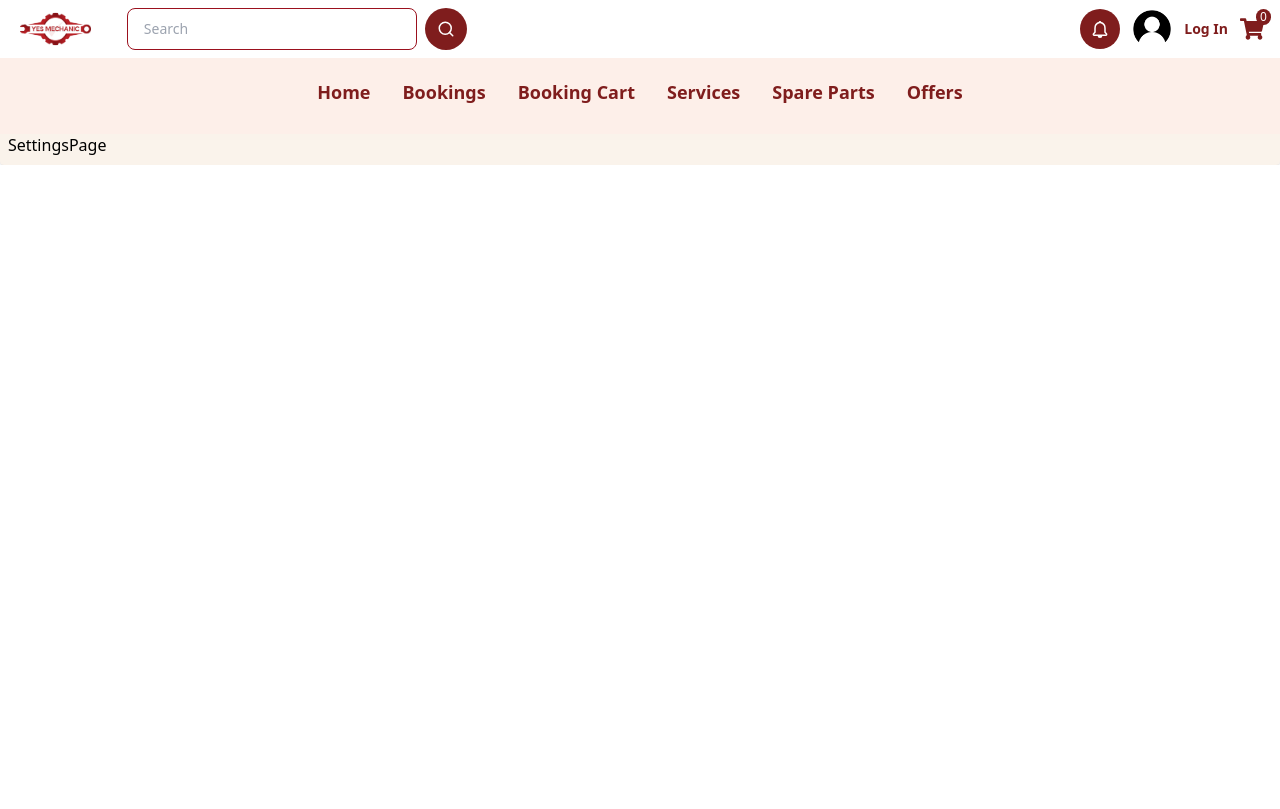
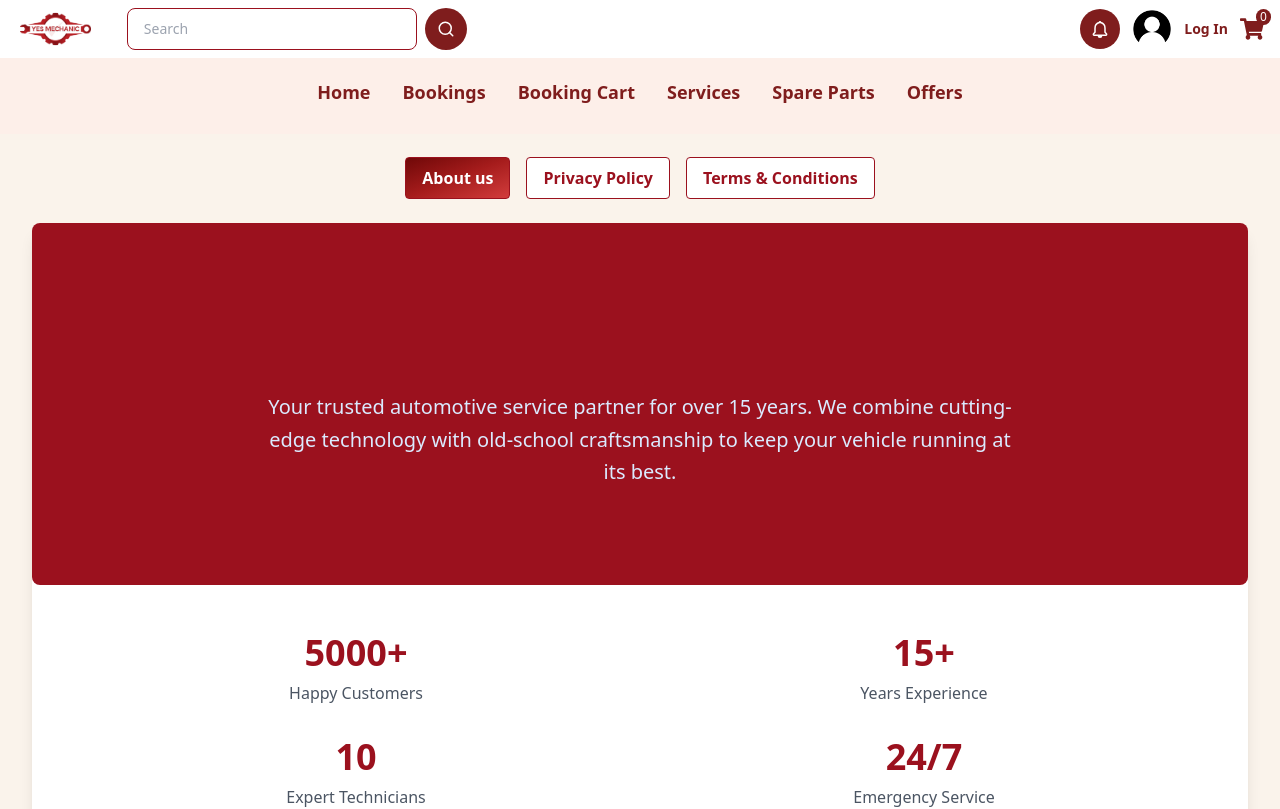
Before and after one commit to SMS-ReactAdminPannel/sms-reactuserpannel, a React (Vite) app: page /settings in a window 1280 px wide. Shown: the top 809 px of the page. Built offline with nearby package versions, Linux system fonts and the light colour scheme.

Commit message:
Setting page changed

```diff
--- a/package.json
+++ b/package.json
@@ -30,6 +30,7 @@
   },
   "devDependencies": {
     "@eslint/js": "^9.25.0",
+    "@types/node": "^22.15.23",
     "@types/react": "^19.1.2",
     "@types/react-dom": "^19.1.2",
     "@types/react-slick": "^0.23.13",
--- a/src/components/account-settings/Accountsettings.tsx
+++ b/src/components/account-settings/Accountsettings.tsx
@@ -27,13 +27,6 @@ const SettingsPage: React.FC = () => {
   return (
     <div className="p-6">
       <div className="flex flex-wrap align-center justify-center gap-4 mb-6">
-        <button
-          onClick={() => handleRenderComponent('Account Settings')}
-          className={getButtonClassName('Account Settings')}
-        >
-          Account Settings
-        </button>
-
         <button
           onClick={() => handleRenderComponent('About us')}
           className={getButtonClassName('About us')}
--- a/src/pages/Bookings/BookingsPage.tsx
+++ b/src/pages/Bookings/BookingsPage.tsx
@@ -20,6 +20,7 @@ const services = [
 ];
 const BookingsPage: React.FC = () => {
   return (
+    // <div>booking page</div>
     <div className="bg-white shadow-md p-6">
 		<div>
 			<ScrollableNavbar items={services} />
--- a/src/pages/Home/HomePage.tsx
+++ b/src/pages/Home/HomePage.tsx
@@ -30,7 +30,7 @@ import {
 	FaFileSignature,
 } from 'react-icons/fa';
 import { Link } from 'react-router-dom';
-import GoShineComboCard from '../../components/home/offerCard';
+// import GoShineComboCard from '../../components/home/offerCard';
 import PromoCarousel from '../../components/home/offerCard';
 import CustomServicesCarousel from '../../components/home/customServiceCarousel';
 
@@ -162,7 +162,7 @@ const HomePage: React.FC = () => {
 						<p>Of Customer Care Expertise</p>
 					</div>
 				</div>
-				{/* <div><MustCare /></div> */}
+				<div><MustCare /></div>
 
 				<div>
 					<h1 className='text-3xl font-bold mt-10 text-red-900'>
--- a/src/pages/SettingsPage/SettingsPage.tsx
+++ b/src/pages/SettingsPage/SettingsPage.tsx
@@ -1,7 +1,65 @@
-import React from 'react';
+import { useState } from "react";
+import PrivacyPolicySettings from "../../components/account-settings/PrivacyPolicy";
+import TermsConditionsPage from "../../components/account-settings/TermsandConditions";
+import AboutPage from "../../components/account-settings/AboutUs";
 
 const SettingsPage = () => {
-	return <div>SettingsPage</div>;
+	const [tab, setTab] = useState<string>('About us');
+
+	  const handleRenderComponent = (tabText: string) => {
+		setTab(tabText);
+	  };
+
+	  const getButtonClassName = (tabName: string) => {
+		const baseClasses = "font-semibold py-2 px-4 border rounded border-[#9b111e] transition-all duration-200";
+
+		if (tab === tabName) {
+		  // Active state - keep hover colors
+		  return `${baseClasses} text-white bg-gradient-to-br from-[#700808] via-[#a61c1c] to-[#d23c3c]`;
+		} else {
+		  // Inactive state - normal styling with hover
+		  return `${baseClasses} text-[#9b111e] bg-white hover:text-white hover:bg-gradient-to-br hover:from-[#700808] hover:via-[#a61c1c] hover:to-[#d23c3c]`;
+		}
+	  };
+  return (
+    <div className="p-6">
+      <div className="flex flex-wrap align-center justify-center gap-4 mb-6">
+        {/* <button
+          onClick={() => handleRenderComponent('Account Settings')}
+          className={getButtonClassName('Account Settings')}
+        >
+          Account Settings
+        </button> */}
+
+        <button
+          onClick={() => handleRenderComponent('About us')}
+          className={getButtonClassName('About us')}
+        >
+          About us
+        </button>
+
+        <button
+          onClick={() => handleRenderComponent('Privacy Policy')}
+          className={getButtonClassName('Privacy Policy')}
+        >
+          Privacy Policy
+        </button>
+
+        <button
+          onClick={() => handleRenderComponent('Terms & Conditions')}
+          className={getButtonClassName('Terms & Conditions')}
+        >
+          Terms & Conditions
+        </button>
+      </div>
+
+      <div>
+        {tab === 'Privacy Policy' && <PrivacyPolicySettings />}
+        {tab === 'Terms & Conditions' && <TermsConditionsPage />}
+        {tab === 'About us' && <AboutPage />}
+      </div>
+    </div>
+  );
 };
 
 export default SettingsPage;
```
Also changed, not shown: 1 other file (tests, documents, lock files or other folders).
